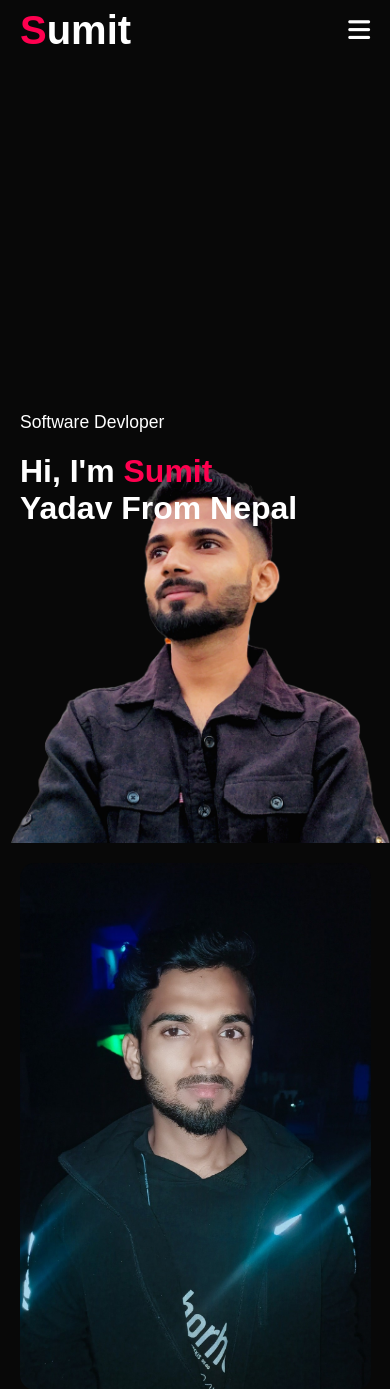
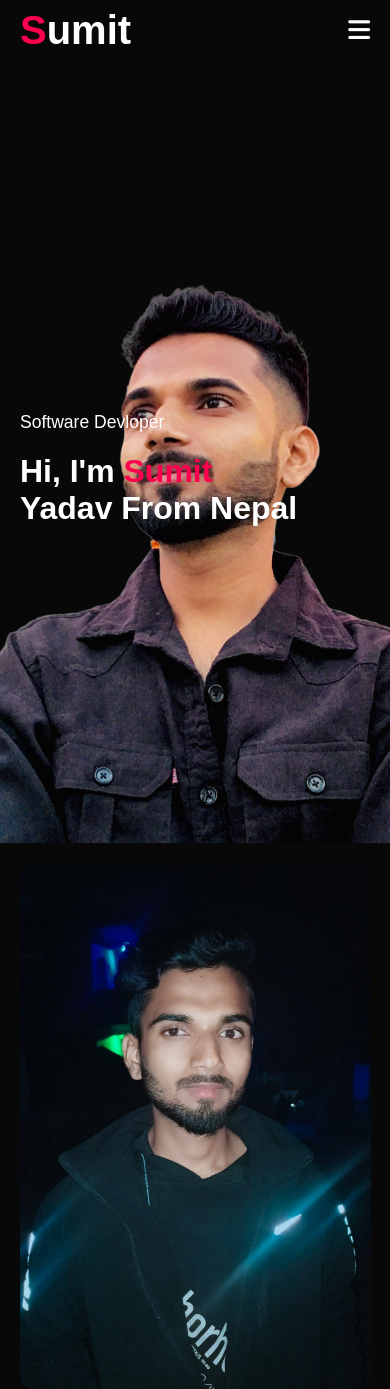
Before and after one commit to sumityadav56262/portfolio, a PHP site: page / in a window 390 px wide. Shown: the part 21-1410 px from the top of the page. Run offline with PHP 8.4, Linux system fonts and the light colour scheme; some libraries are stand-ins or nearby versions.

Commit message:
Update style.css

```diff
--- a/style.css
+++ b/style.css
@@ -273,7 +273,7 @@ nav .fas{
      font-size: 8.2vw;
     }
     #header{
-     background-size: auto 400px;
+     background-size: auto 70vh;
      background-position-y: 110px;
      background-position: bottom;
      background-position-x: center;
```
